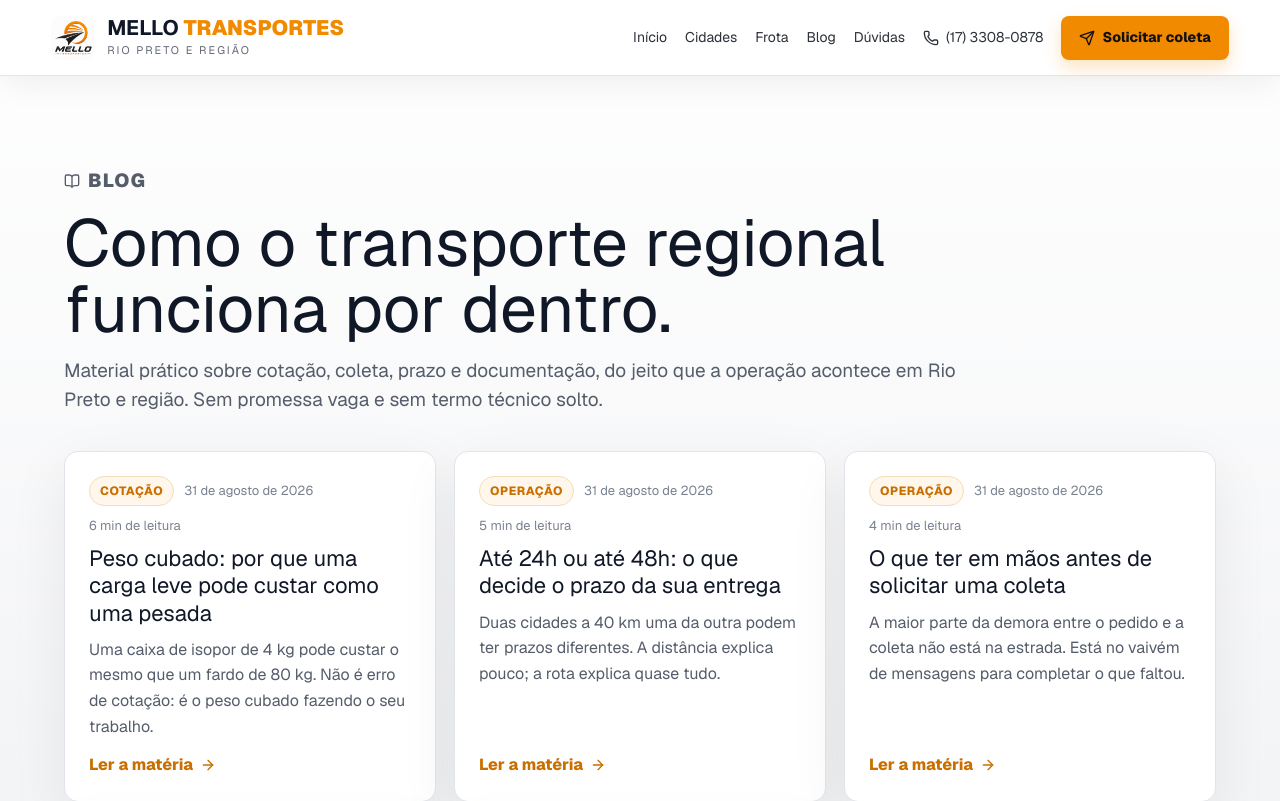
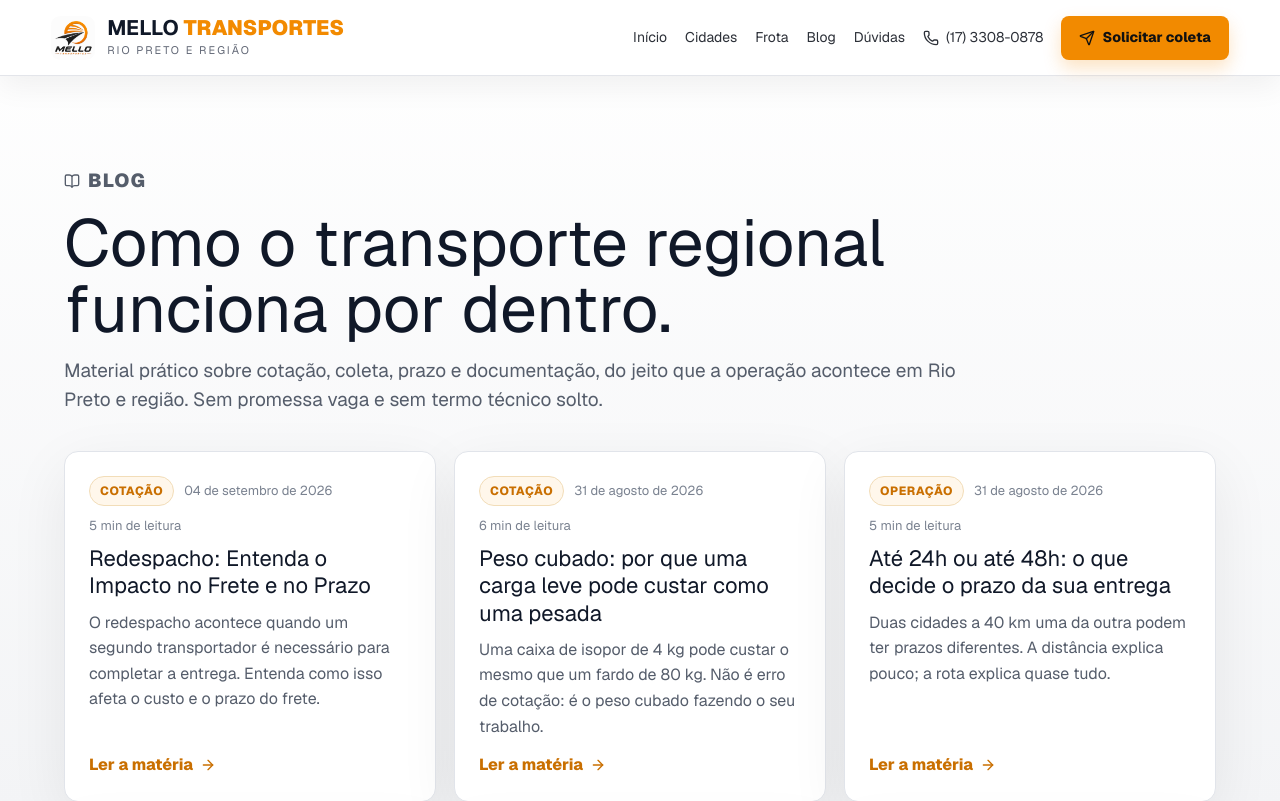
Before and after one commit to avilaops/TMS, a Next.js app: page /blog in a window 1280 px wide. Shown: the top 801 px of the page. Built offline with nearby package versions, Linux system fonts and the light colour scheme; no server answers.

Commit message:
Materia: Redespacho: Entenda o Impacto no Frete e no Prazo

```diff
--- a/src/content/blog.ts
+++ b/src/content/blog.ts
@@ -382,6 +382,81 @@ export const posts: Post[] = [
       },
     ],
   },
+  {
+    slug: "redespacho-como-funciona",
+    title: "Redespacho: Entenda o Impacto no Frete e no Prazo",
+    description:
+      "Saiba como o redespacho pode alterar o custo e o prazo do frete, e o que isso significa para o envio de sua carga.",
+    excerpt:
+      "O redespacho acontece quando um segundo transportador é necessário para completar a entrega. Entenda como isso afeta o custo e o prazo do frete.",
+    category: "Cotação",
+    publishedAt: "2026-09-04",
+    readingMinutes: 5,
+    body: [
+      {
+        type: "p",
+        text: "Quando você envia uma carga, o objetivo é sempre que ela chegue ao destino final da maneira mais rápida e econômica possível. No entanto, algumas vezes, um único transportador não consegue cobrir todo o trajeto. É aí que entra o redespacho.",
+      },
+      {
+        type: "h2",
+        text: "O que é Redespacho?",
+      },
+      {
+        type: "p",
+        text: "Redespacho é o processo de transferir a carga de um transportador para outro para que ela chegue ao destino final. Isso geralmente acontece quando o destino está fora da rota usual do transportador inicial ou quando a entrega exige um veículo especializado.",
+      },
+      {
+        type: "h2",
+        text: "Por que o Redespacho Impacta no Valor do Frete?",
+      },
+      {
+        type: "p",
+        text: "O redespacho adiciona custos ao frete por diversas razões. Primeiro, envolve a coordenação entre dois transportadores. Segundo, pode exigir veículos diferentes, como uma van de carga ou um caminhão de pequeno porte. Cada veículo tem capacidades e custos operacionais distintos.",
+      },
+      {
+        type: "ul",
+        items: [
+          "Necessidade de coordenação entre transportadores",
+          "Uso de diferentes tipos de veículos",
+          "Custos adicionais de logística",
+        ],
+      },
+      {
+        type: "h2",
+        text: "Como o Redespacho Afeta o Prazo de Entrega?",
+      },
+      {
+        type: "p",
+        text: "O redespacho pode estender o prazo de entrega. Quando uma carga é redespachada, ela precisa ser transferida entre transportadores, o que pode levar de um a dois dias adicionais, dependendo da complexidade da operação.",
+      },
+      {
+        type: "note",
+        title: "Importante",
+        text: "Planeje com antecedência se sua carga requer redespacho para evitar atrasos inesperados.",
+      },
+      {
+        type: "h2",
+        text: "Quando o Redespacho é Necessário?",
+      },
+      {
+        type: "p",
+        text: "O redespacho é necessário em situações como entregas em áreas rurais distantes ou quando a carga precisa de um veículo especializado que o transportador inicial não possui. Nesses casos, é crucial garantir que todos os transportadores envolvidos estejam bem coordenados.",
+      },
+      {
+        type: "table",
+        head: ["Situação", "Necessidade de Redespacho"],
+        rows: [
+          ["Entrega em área remota", "Sim"],
+          ["Veículo especializado necessário", "Sim"],
+          ["Rota direta disponível", "Não"],
+        ],
+      },
+      {
+        type: "p",
+        text: "Se sua carga precisa de redespacho, planeje a melhor logística possível para garantir que sua entrega seja feita de forma eficiente e segura.",
+      },
+    ],
+  },
 ];
 
 export function getPost(slug: string): Post | undefined {
```
